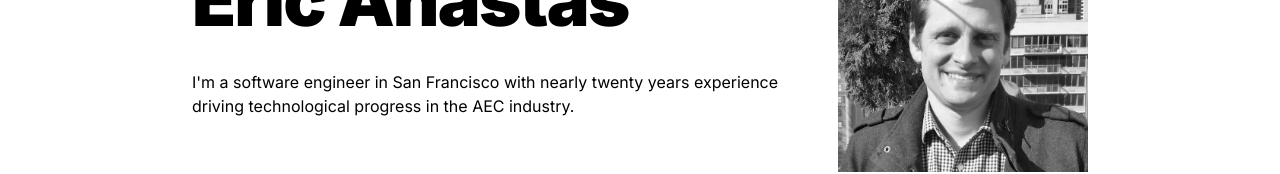
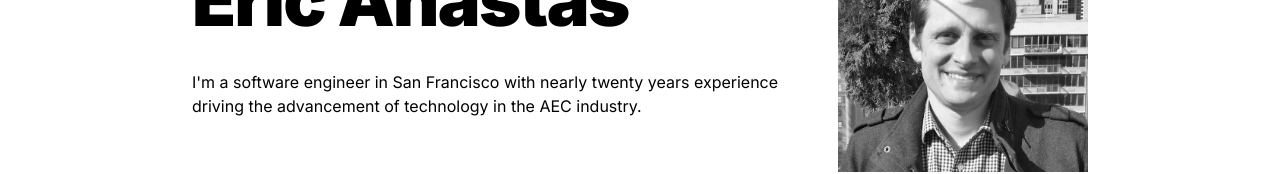
Before and after one commit to ericanastas/ericanastas.com, a Next.js app: page / in a window 1280 px wide. Shown: the part 187-361 px from the top of the page. Built offline with nearby package versions, Linux system fonts and the light colour scheme.

Commit message:
Updated front page text

```diff
--- a/src/app/page.tsx
+++ b/src/app/page.tsx
@@ -18,8 +18,8 @@ export default function Index() {
                 </h1>
                 <p className="mb-8">
                   I'm a software engineer in San Francisco with nearly twenty
-                  years experience driving technological progress in the AEC
-                  industry.
+                  years experience driving the advancement of technology in the
+                  AEC industry.
                 </p>
               </div>
               <div className="shrink-0 flex justify-center align-start">
```
